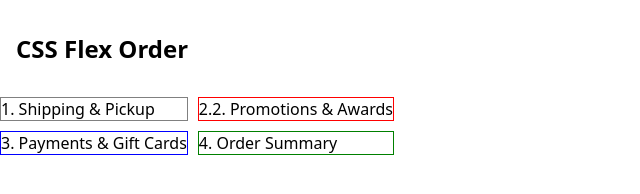
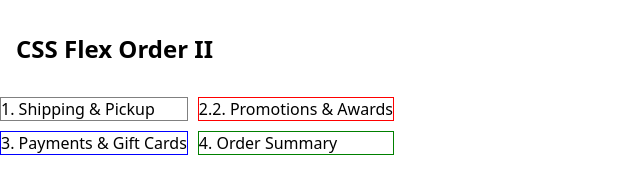
Before and after one commit to kevin-mehta/css-flex-order-ii, a plain HTML site: page index.html in a window 1280 px wide. Shown: the full height of the page, 0-640 px from the left. Drawn offline with Linux system fonts and the light colour scheme.

Commit message:
Modified header of the page.

```diff
--- a/index.html
+++ b/index.html
@@ -9,7 +9,7 @@
   </head>
   <body>
     <main>
-      <h1>CSS Flex Order</h1>
+      <h1>CSS Flex Order II</h1>
     </main>
     <div class="d-flex par">
       <div class="p-cont p-cont-1">
```
